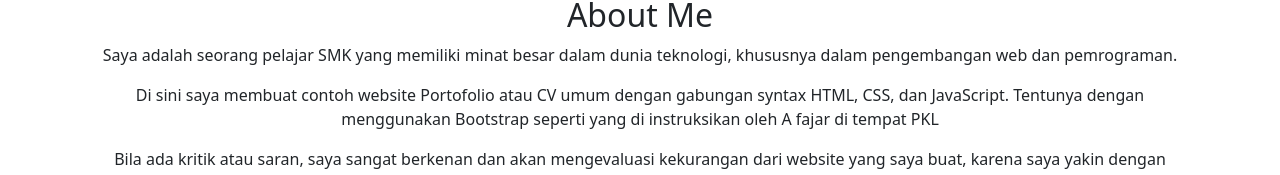
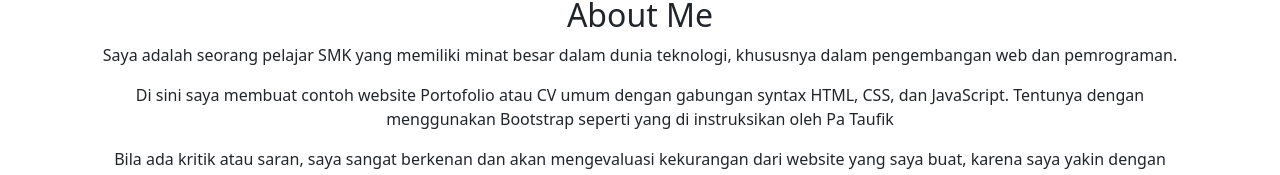
Before and after one commit to LeonAckerman/Web-Portofolio-Zulfi, a plain HTML site: page index.html in a window 1280 px wide. Shown: the part 495-670 px from the top of the page. Drawn offline with nearby package versions, Linux system fonts and the light colour scheme.

Commit message:
Update index.html

```diff
--- a/index.html
+++ b/index.html
@@ -171,7 +171,7 @@ html {
             <div class="text-center">
                 <h2>About Me</h2>
                 <p>Saya adalah seorang pelajar SMK yang memiliki minat besar dalam dunia teknologi, khususnya dalam pengembangan web dan pemrograman.</p>
-                <p>Di sini saya membuat contoh website Portofolio atau CV umum dengan gabungan syntax HTML, CSS, dan JavaScript. Tentunya dengan menggunakan Bootstrap seperti yang di instruksikan oleh A fajar di tempat PKL</p>
+                <p>Di sini saya membuat contoh website Portofolio atau CV umum dengan gabungan syntax HTML, CSS, dan JavaScript. Tentunya dengan menggunakan Bootstrap seperti yang di instruksikan oleh Pa Taufik</p>
                 <p>Bila ada kritik atau saran, saya sangat berkenan dan akan mengevaluasi kekurangan dari website yang saya buat, karena saya yakin dengan kapasitas saya sekarang yang seorang siswa sekolah menengah kejuruan biasa yang pastinya masih membutuhkan pengalaman yang sangat banyak.</p>
                 <p>Saya menggunakan bootstrap template untuk setiap elemen yang saya gunakan</p>
             </div>
```
